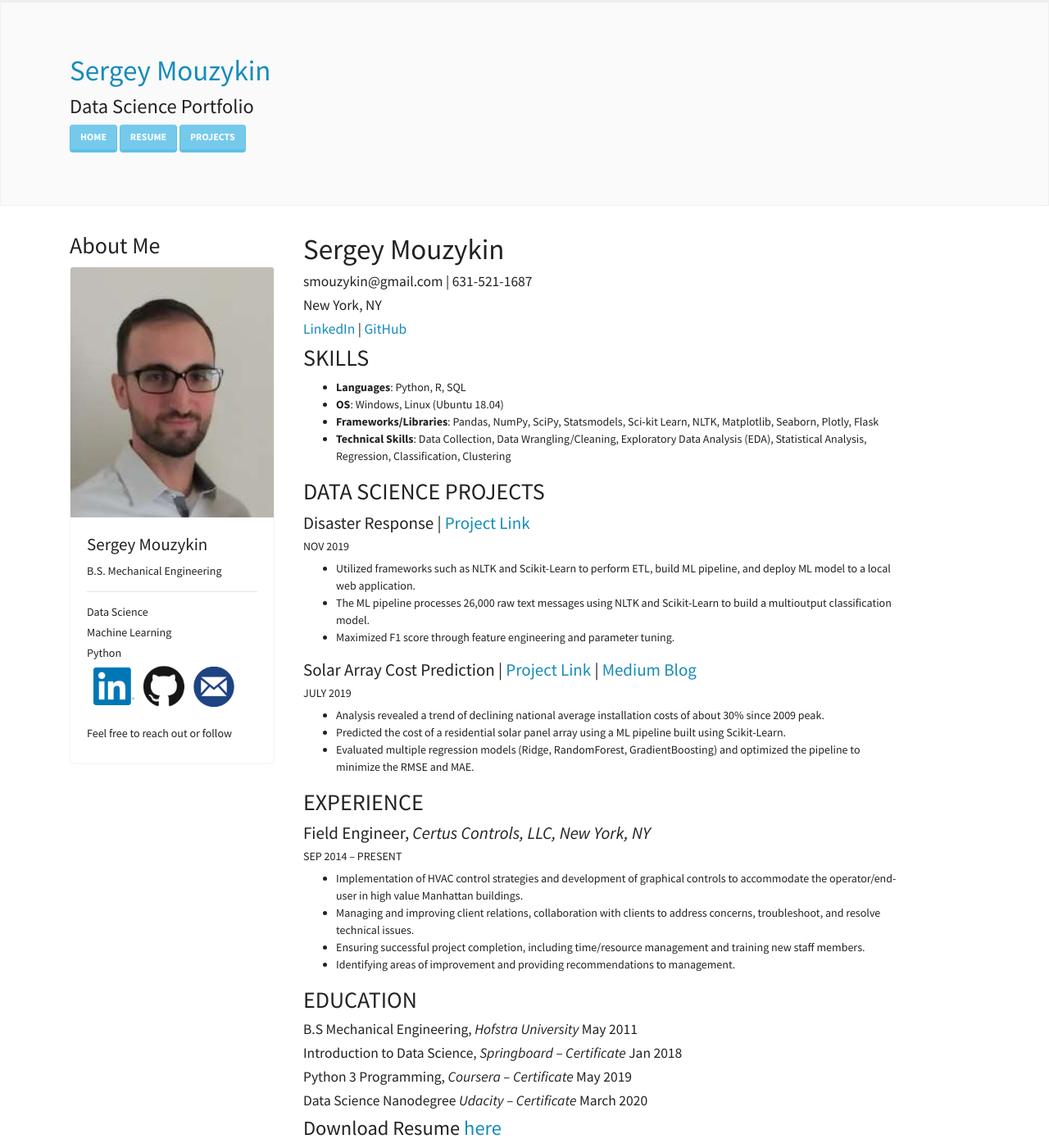
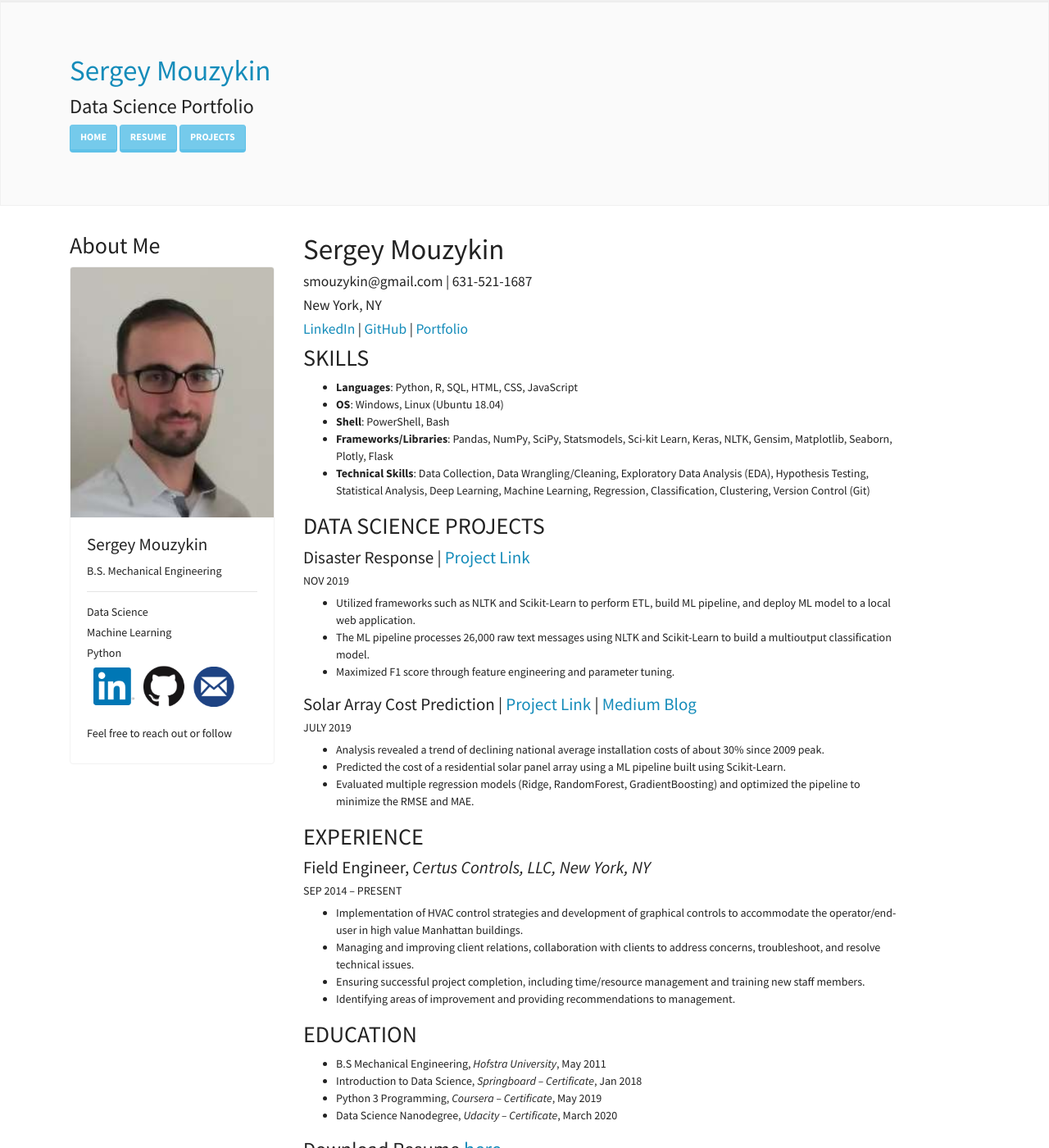
Before and after one commit to sergatron/sergatron.github.io, a Jekyll site: the page built from Resume.md, in a window 1280 px wide and 1400 px high. Shown: the whole window at 82% size. Built offline with Jekyll 4.4.1, drawn with Linux system fonts in a browser that asks for light colours; nearby versions of some CDN libraries; our own code applies the rules of GitHub Pages for plain Markdown files.

Commit message:
Update Skills and Education

```diff
--- a/Resume.md
+++ b/Resume.md
@@ -2,15 +2,16 @@
 
 ##### smouzykin@gmail.com | 631-521-1687
 ##### New York, NY
-##### [LinkedIn](https://www.linkedin.com/in/sergey-mouzykin-bb144778/) | [GitHub](https://github.com/sergatron)
+##### [LinkedIn](https://www.linkedin.com/in/sergey-mouzykin-bb144778/) | [GitHub](https://github.com/sergatron) | [Portfolio](https://sergatron.github.io/)
 
 
 ## SKILLS
 
- - **Languages**: Python, R, SQL
+ - **Languages**: Python, R, SQL, HTML, CSS, JavaScript
  - **OS**: Windows, Linux (Ubuntu 18.04)
- - **Frameworks/Libraries**: Pandas, NumPy, SciPy, Statsmodels, Sci-kit Learn, NLTK, Matplotlib, Seaborn, Plotly, Flask
- - **Technical Skills**: Data Collection, Data Wrangling/Cleaning, Exploratory Data Analysis (EDA), Statistical Analysis, Regression, Classification, Clustering
+ - **Shell**: PowerShell, Bash
+ - **Frameworks/Libraries**: Pandas, NumPy, SciPy, Statsmodels, Sci-kit Learn, Keras, NLTK, Gensim, Matplotlib, Seaborn, Plotly, Flask
+ - **Technical Skills**: Data Collection, Data Wrangling/Cleaning, Exploratory Data Analysis (EDA), Hypothesis Testing, Statistical Analysis, Deep Learning, Machine Learning, Regression, Classification, Clustering, Version Control (Git)
 
 
 ## DATA SCIENCE PROJECTS
@@ -36,9 +37,9 @@
 -	Identifying areas of improvement and providing recommendations to management.
 
 ## EDUCATION
-##### B.S Mechanical Engineering, *Hofstra University* May 2011
-##### Introduction to Data Science, *Springboard – Certificate* Jan 2018
-##### Python 3 Programming, *Coursera – Certificate* May 2019
-##### Data Science Nanodegree *Udacity – Certificate* March 2020
+- B.S Mechanical Engineering, *Hofstra University*, May 2011
+- Introduction to Data Science, *Springboard – Certificate*, Jan 2018
+- Python 3 Programming, *Coursera – Certificate*, May 2019
+- Data Science Nanodegree, *Udacity – Certificate*, March 2020
 
 ### Download Resume [here](https://github.com/sergatron/Portfolio/raw/master/Sergey_Mouzykin_Resume.pdf)
```
